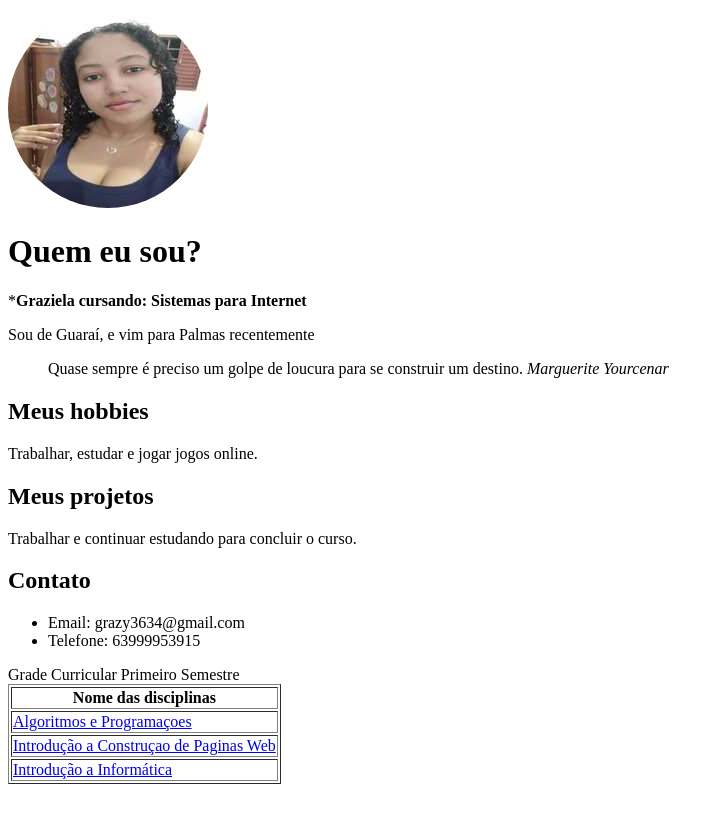
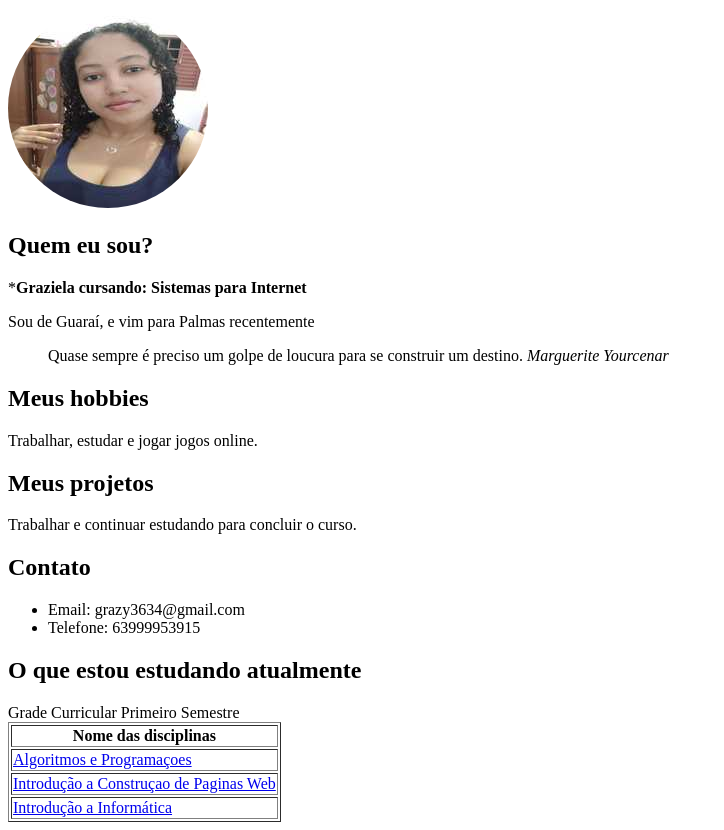
Before and after one commit to Graziela00/Int-paginasWeb, a plain HTML site: page index.html in a window 1280 px wide. Shown: the whole page, without its empty margins (0-724 px from the left). Before the commit the page ends 800 px from the top, so only its background shows below. Drawn offline with Linux system fonts and the light colour scheme.

Commit message:
Add files via upload

```diff
--- a/index.html
+++ b/index.html
@@ -1,31 +1,51 @@
-
 <!DOCTYPE html>
 <html lang="pt-br">
 <head>
     <meta charset="UTF-8">
     <meta http-equiv="X-UA-Compatible" content="IE=edge">
     <meta name="viewport" content="width=device-width, initial-scale=1.0">
+    <meta name="author" content="Graziela Ribeiro">
+
+
     <title>"Graziela Ribeiro"</title>
+
+
 </head>
 <body>
+<section>
+
     <img src="perfil.jpeg" height="200" width="auto" style="border-radius: 50%;">
+
     <h1>Quem eu sou?</h1>
 <p>*<strong>Graziela cursando: Sistemas para Internet</strong></p>
 <p>Sou de Guaraí, e vim para Palmas recentemente</p>
 <blockquote>Quase sempre é preciso um golpe de loucura para se construir um destino.  <cite>Marguerite Yourcenar</cite></blockquote>
+</section>
 
+
+<section>
  <h2>Meus hobbies</h2>
 
 <p>Trabalhar, estudar e jogar jogos online.</p>
+</section>
 
+
+<section>
  <h2>Meus projetos</h2>
  <p>Trabalhar e continuar estudando para concluir o curso.</p>
+</section>
 
+<section>
  <h2>Contato</h2>
 <ul>
     <li>Email: grazy3634@gmail.com</li>
     <li>Telefone: 63999953915</li>
+
 </ul>
+</section>
+
+<section>
+    <h2>O que estou estudando atualmente</h2>
 
     <table border="">
         <caption></caption>
@@ -43,5 +63,7 @@
             </tr>
         </tbody>
     </table>
+</section>
+
 </body>
 </html>
```
